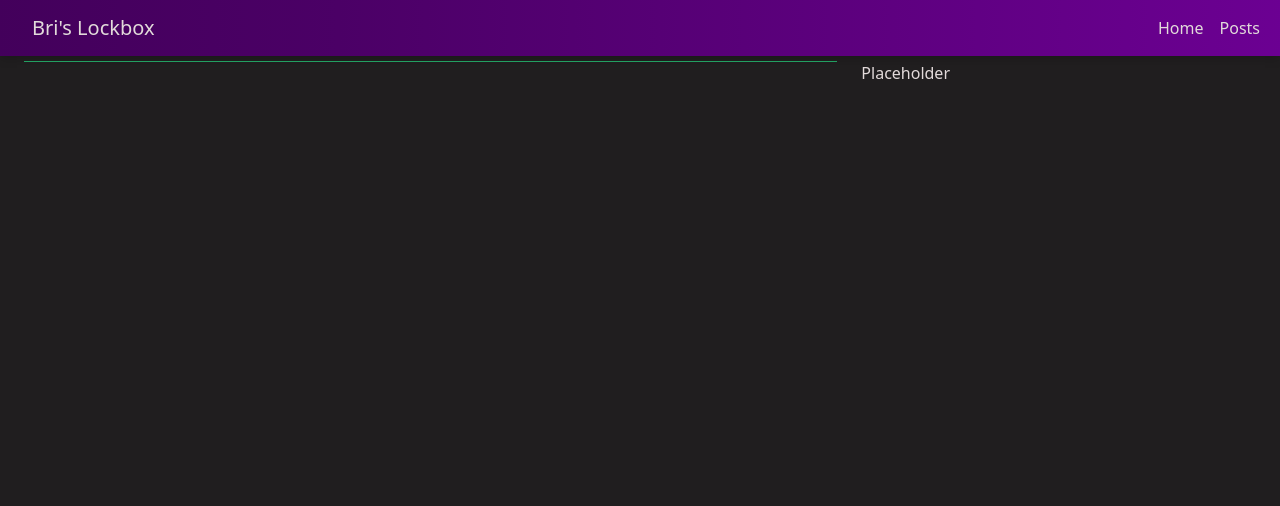
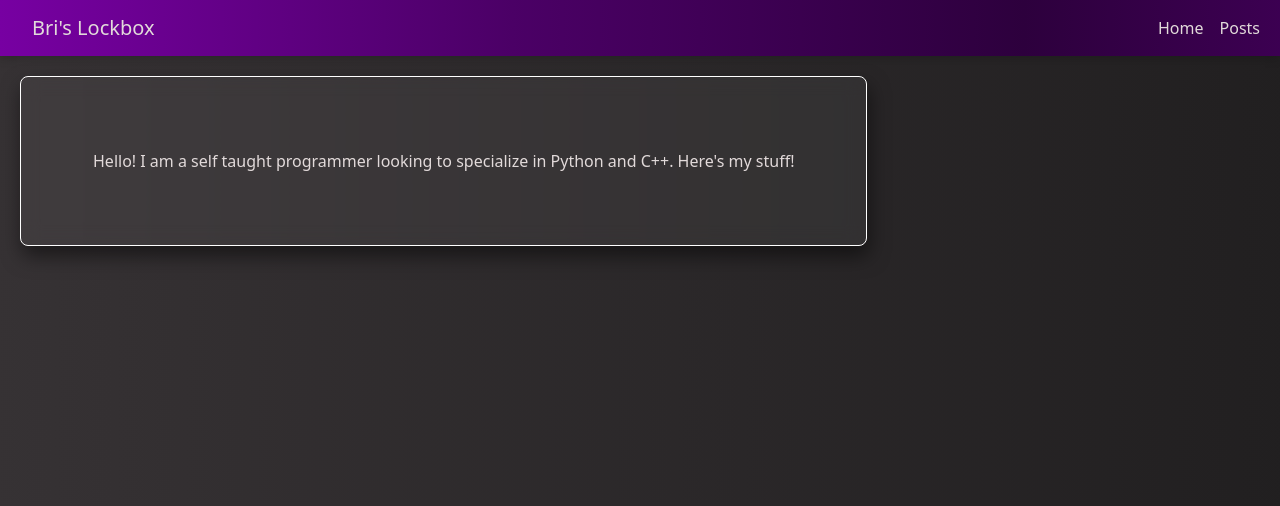
Before and after one commit to AubreezeyM/lockbox, a Django app: page / in a window 1280 px wide. Shown: the top 506 px of the page. Run offline with Django 5.2, Linux system fonts and the light colour scheme; data that the repository does not hold is empty; some libraries are stand-ins or nearby versions.

Commit message:
progress commit

```diff
--- a/blog/static/css/style.css
+++ b/blog/static/css/style.css
@@ -7,13 +7,13 @@
 --jade: hsla(150, 65%, 40%, 1);
 --raisin-black: hsla(330, 3%, 12%, 1); */
 
-/* CSS counter */
-:root {
-    counter-reset: posts;
-}
-
 body {
-    background-color: hsla(330, 3%, 12%, 1);
+    background: linear-gradient(to left,
+            hsla(330, 3%, 12%, 1),
+            rgb(52, 48, 50),
+            rgb(73, 68, 71));
+    background-size: 200% auto;
+    animation: gradientShift 5s ease infinite;
     color: hsla(0, 12%, 87%, 1);
 }
 
@@ -22,10 +22,13 @@
     background: linear-gradient(to right,
             #2d003d,
             #4b0066,
-            #7700a2);
+            #7700a2,
+            #4b0066,
+            #2d003d,
+            #4b0066);
     box-shadow: 0 2px 10px rgba(0, 0, 0, 0.2);
     background-size: 200% auto;
-    animation: gradientShift 30s ease infinite;
+    animation: gradientShift 1s linear infinite;
     margin-bottom: 0.3rem;
 }
 
@@ -66,16 +69,6 @@
     transition: all 0.3s ease;
 }
 
-.list-group-item::before {
-    content: counter(posts);
-    padding: 0.2rem;
-    background-color: hsla(284, 100%, 32%, 1);
-    color: hsla(0, 12%, 87%, 1);
-    width: 20px;
-    margin-right: 20px;
-    text-align: center;
-}
-
 .list-group-item::after {
     content: '';
     position: absolute;
@@ -84,7 +77,7 @@
     width: 0;
     height: 2px;
     background: hsla(284, 100%, 32%, 1);
-    transition: width 0.5s ease;
+    transition: width 0.5s ease-in-out;
 }
 
 .list-group-item:hover {
@@ -96,6 +89,16 @@
     width: 100%;
 }
 
+#about-me-div {
+    background-color: rgba(255, 255, 255, 0.05);
+    width: max-content;
+    backdrop-filter: blur(10px);
+    border: 1px solid white;
+    padding: 4.5em;
+    border-radius: 0.5rem;
+    box-shadow: 2px 10px 20px rgba(0, 0, 0, 0.5);
+    margin: 20px;
+}
 
 /* DEBUG
 .container {
--- a/blog/templates/base.html
+++ b/blog/templates/base.html
@@ -26,10 +26,11 @@
             <div class="collapse navbar-collapse" id="navbarLinks">
                 <ul class="navbar-nav ms-auto">
                     <li class="nav-item">
-                        <a class="nav-link" href="posts/">Home</a>
+                        <a class="nav-link" href="/">Home</a>
                     </li>
                     <li class="nav-item">
-                        <a class="nav-link" href="/">Posts</a>
+                        <a class="nav-link" href="posts/">Posts</a>
+                    </li>
                     </li>
                 </ul>
             </div>
--- /dev/null
+++ b/blog/templates/homepage.html
@@ -0,0 +1,10 @@
+{% extends 'base.html' %}
+
+{% block content %}
+<div class="container" id="about-me-div">
+    <div class="row">
+        <span class="description">Hello! I am a self taught programmer looking to specialize in Python and C++. Here's
+            my stuff!</span>
+    </div>
+</div>
+{% endblock %}
--- a/blog/templates/post_list.html
+++ b/blog/templates/post_list.html
@@ -7,7 +7,7 @@
             <ul class="list-group list-group-flush">
                 {% for post in post_list %}
                 <a href="{{ post.id }}/"
-                    class="list-group-item list-group-item-action d-flex flex-grow-1 align-items-center">
+                    class="list-group-item list-group-item-action d-flex justify-content-between align-items-center">
                     <span>{{ post.title }}</span>
                     <small>{{ post.modified_time }}</small>
                 </a>
--- a/blog/urls.py
+++ b/blog/urls.py
@@ -3,7 +3,7 @@
 from . import views
 
 urlpatterns = [
-    path('', views.BlogPostList.as_view()),
+    path('', views.HomepageView.as_view()),
     path('posts/', views.BlogPostList.as_view()),
     path('<int:pk>/', views.MarkdownView.as_view())
 ]
--- a/blog/views.py
+++ b/blog/views.py
@@ -5,13 +5,17 @@
 
 import markdown
 
+class HomepageView(View):
+
+    def get(self, request, *args, **kwargs):
+        return render(request, 'homepage.html')
+
 class BlogPostList(ListView):
     model = Post
     template_name='post_list.html'
 
     def get_queryset(self):
         return super().get_queryset().order_by('-id')
-
 
 class MarkdownView(DetailView):
     model = Post
```
Also changed, not shown: 1 other file.
